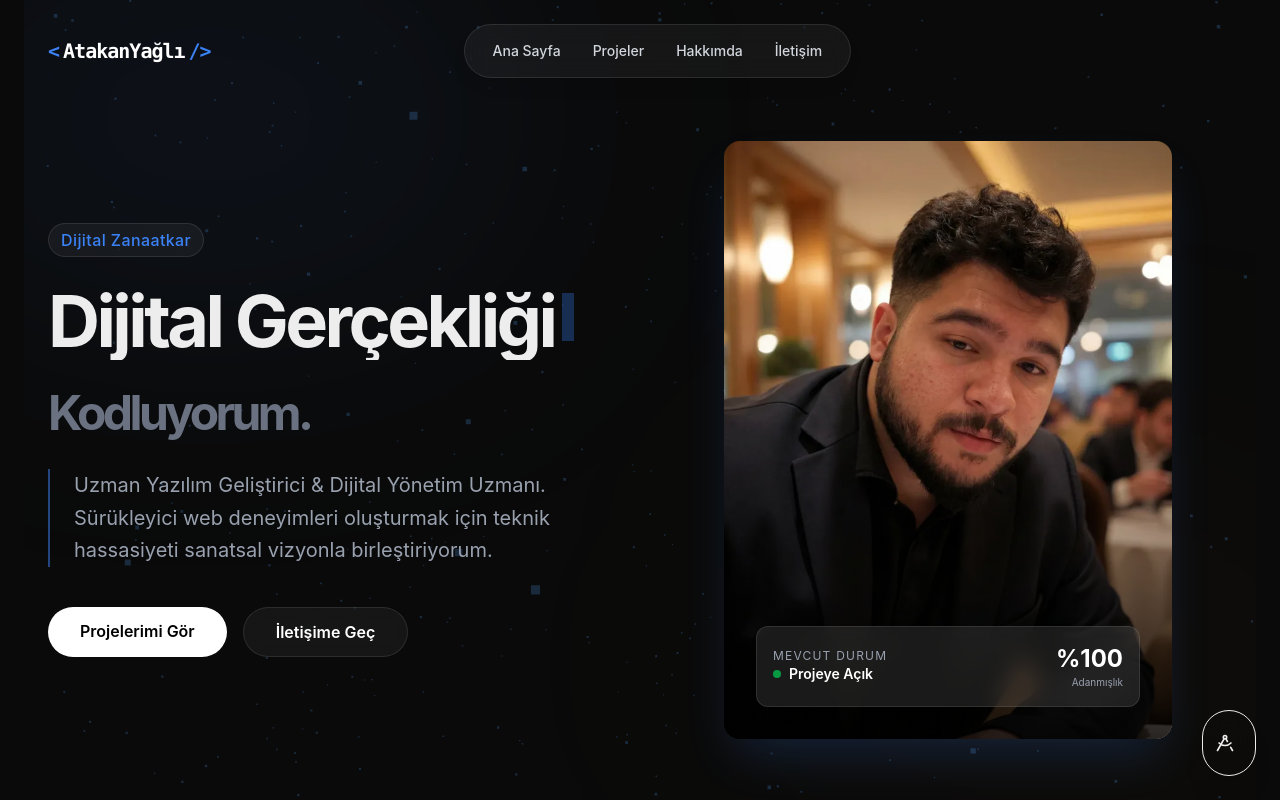
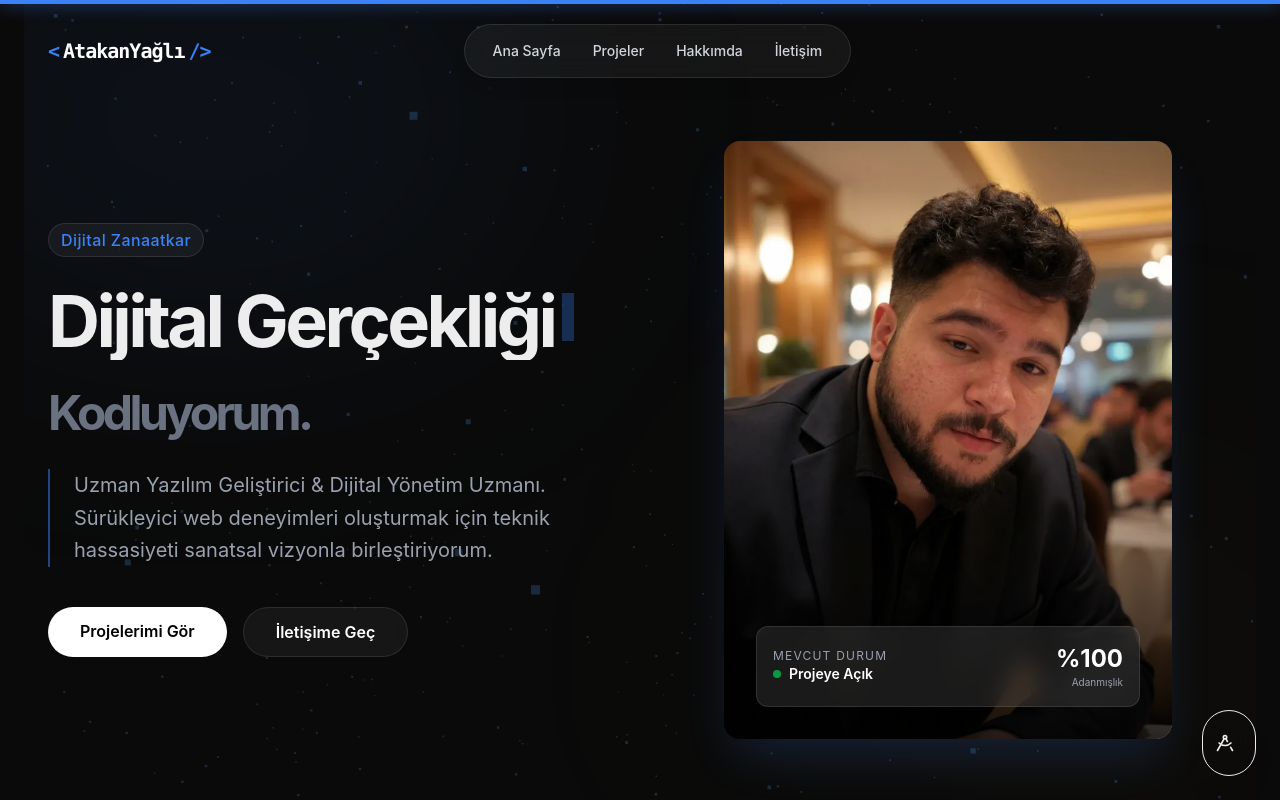
Before and after one commit to Rwin74/portfolio, a React (Vite) app: page / in a window 1280 px wide. Shown: the top 800 px of the page. Built offline with nearby package versions, Linux system fonts and the light colour scheme; what disable-devtool would draw is missing.

Commit message:
feat(ui): Yukaridaki Neon Scroll Bar etkilesimi eklendi

```diff
--- a/src/App.jsx
+++ b/src/App.jsx
@@ -1,4 +1,5 @@
 import React, { Suspense, lazy, useState, useEffect } from 'react';
+import { motion, useScroll, useSpring } from 'framer-motion';
 import Navbar from './components/Navbar';
 import Hero from './components/Hero';
 import BlueprintToggle from './components/BlueprintToggle';
@@ -17,6 +18,14 @@
   const [isMounted, setIsMounted] = useState(false);
   const [isLoading, setIsLoading] = useState(true);
   const [matrixMode, setMatrixMode] = useState(false);
+
+  // Scroll Progress Implementation
+  const { scrollYProgress } = useScroll();
+  const scaleX = useSpring(scrollYProgress, {
+    stiffness: 100,
+    damping: 30,
+    restDelta: 0.001
+  });
 
   useEffect(() => {
     setIsMounted(true);
@@ -73,6 +82,10 @@
 
   return (
     <>
+      <motion.div
+        className="fixed top-0 left-0 right-0 h-1 bg-primary z-[100000] origin-left drop-shadow-[0_0_8px_rgba(59,130,246,0.8)]"
+        style={{ scaleX }}
+      />
       <MatrixRain active={matrixMode} onClose={() => setMatrixMode(false)} />
       <CustomCursor />
       {isLoading && <Preloader onComplete={() => setIsLoading(false)} />}
```
